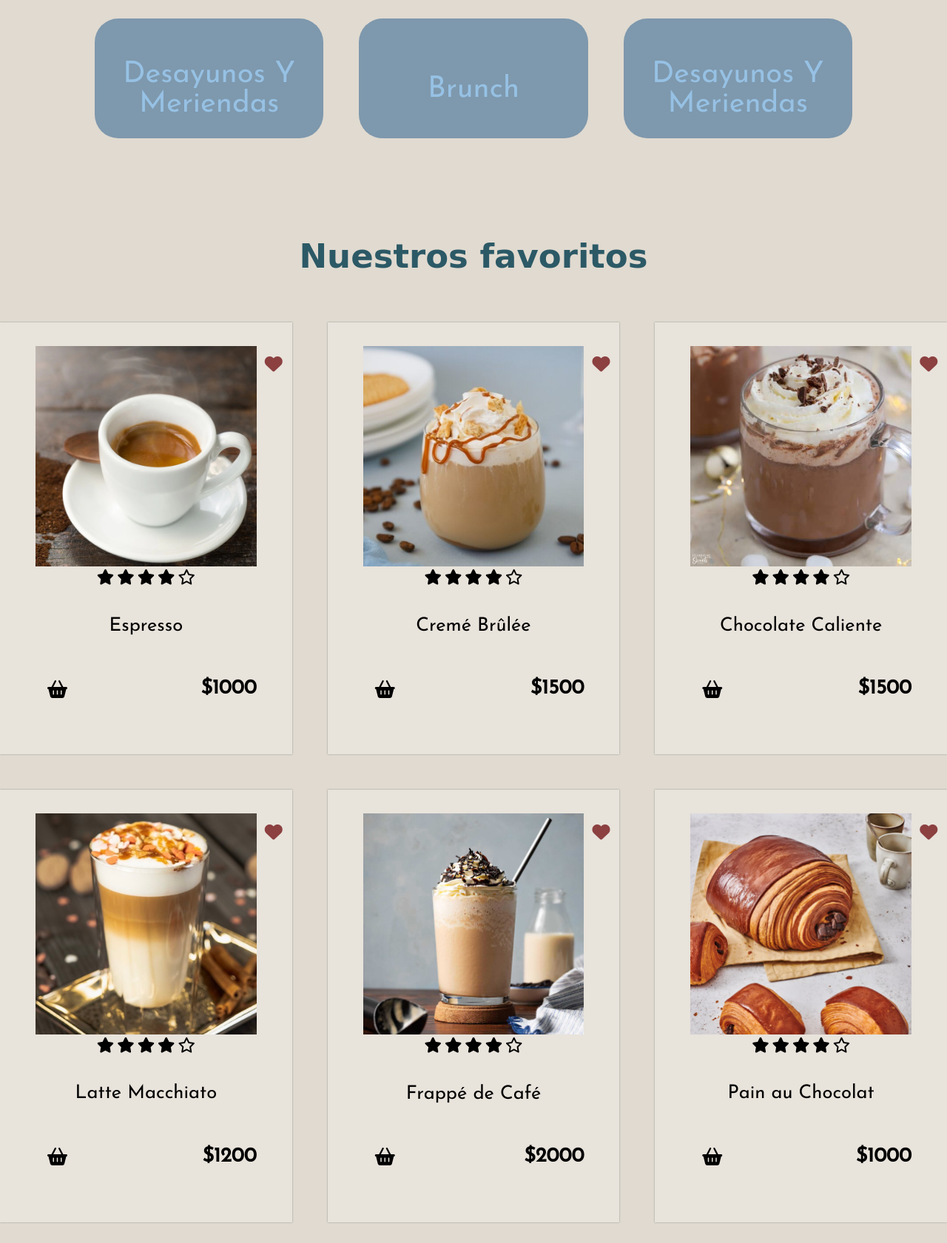
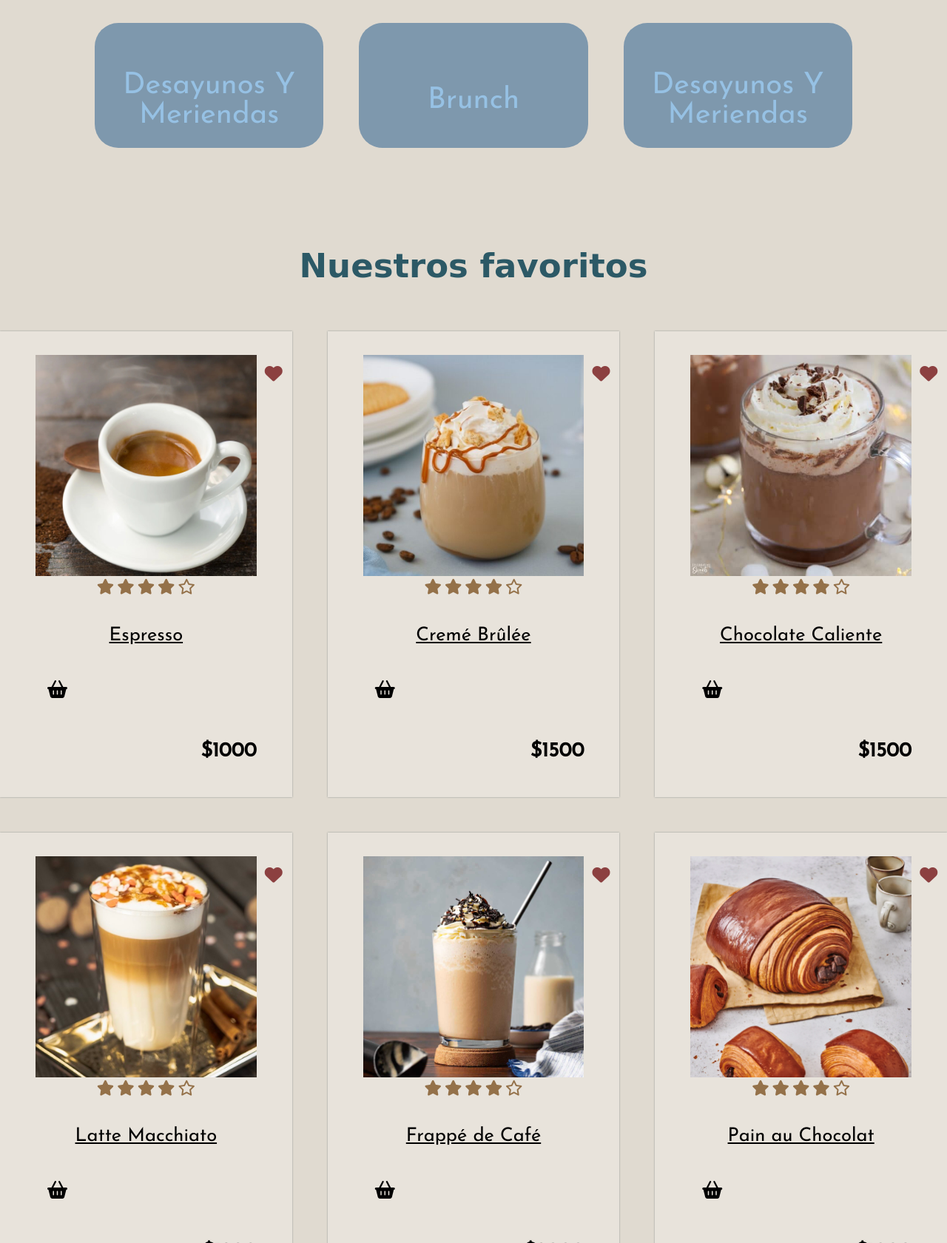
Before and after one commit to vikitoriaalfaro/Frenchito, a PHP site: page /Tienda.php in a window 1280 px wide. Shown: the part 1020-2701 px from the top of the page at 74% size. Run offline with PHP 8.4, Linux system fonts and the light colour scheme; data comes from the database, SQL or seed files in the repository; some libraries are stand-ins or nearby versions; some web fonts are replaced.

Commit message:
Update Tienda_style.css

```diff
--- a/pipi/Tienda_style.css
+++ b/pipi/Tienda_style.css
@@ -296,10 +296,12 @@ li{
 
 .stars i {
 	font-size: 1.3rem;
-	color: var(--primary-color);
+	color:#947149
+
 }
 
 .content-card-product h3 {
+
 	grid-row: 2/3;
 	grid-column: 1/-1;
 	font-family: "Josefin Sans", sans-serif;
@@ -307,6 +309,7 @@ li{
 	font-size: 1.6rem;
 	margin-bottom: 1rem;
 	cursor: pointer;
+	text-decoration:underline ;
 }
 
 .content-card-product h3:hover {
@@ -401,13 +404,15 @@ footer{
         font-size: 110%;
 }
 
-p{
-    text-decoration: none;
-    color: black;
-     font-family: "Josefin Sans", sans-serif;
-        font-optical-sizing: auto;
-        font-weight: 400;
-        font-style: normal;
-        font-size: 110%;
-		align-items: center;
+p {
+
+	grid-column: 1/-1;
+	font-family: "Josefin Sans", sans-serif;
+	font-weight: 400;
+	font-size: 1.6rem;
+	margin-bottom: 1rem;
+	cursor: pointer;
     }
+.descripcion{
+	color:#111e31;
+}
```
